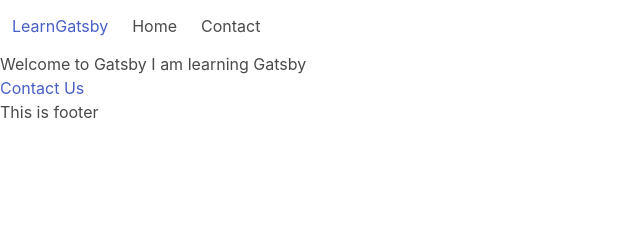
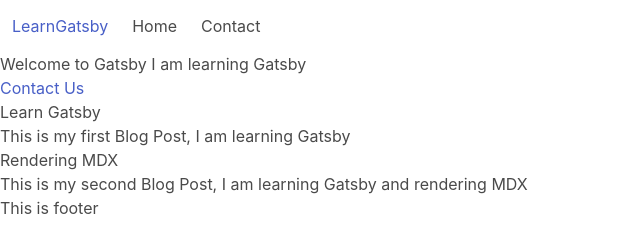
Before and after one commit to HaiderMalik12/gtastby-blog, a Gatsby site: page / in a window 1280 px wide. Shown: the whole page, without its empty margins (0-640 px from the left). Built offline with nearby package versions, Linux system fonts and the light colour scheme; Gatsby itself is replaced by a stand-in of ours.

Commit message:
fetched posts

```diff
--- a/gatsby-config.js
+++ b/gatsby-config.js
@@ -14,5 +14,12 @@
         },
       },
     },
+    {
+      resolve: 'gatsby-source-filesystem',
+      options: {
+        name: 'posts',
+        path: 'posts',
+      },
+    },
   ],
 };
--- a/package.json
+++ b/package.json
@@ -20,6 +20,7 @@
     "gatsby-plugin-mdx": "^1.0.82",
     "gatsby-plugin-react-helmet": "^3.1.23",
     "gatsby-plugin-sass": "^2.1.30",
+    "gatsby-source-filesystem": "^2.1.55",
     "node-sass": "^4.13.1",
     "react": "^16.12.0",
     "react-dom": "^16.12.0",
--- /dev/null
+++ b/posts/00-learn-gatsby/learn-gatsby.mdx
@@ -0,0 +1,7 @@
+---
+title: Learn Gatsby
+author: Haider Malik
+slug: learn-gatsby
+---
+
+This is my first Blog Post, I am learning Gatsby
--- /dev/null
+++ b/posts/01-rendering-mdx/rendering-mdx.mdx
@@ -0,0 +1,7 @@
+---
+title: Rendering MDX
+author: Haider Malik
+slug: rendering-mdx
+---
+
+This is my second Blog Post, I am learning Gatsby and rendering MDX
--- /dev/null
+++ b/src/hooks/use-posts.js
@@ -0,0 +1,25 @@
+import { graphql, useStaticQuery } from 'gatsby';
+
+const usePosts = () => {
+  const data = useStaticQuery(graphql`
+    query {
+      allMdx {
+        nodes {
+          frontmatter {
+            title
+            author
+            slug
+          }
+          excerpt
+        }
+      }
+    }
+  `);
+  return data.allMdx.nodes.map(post => ({
+    title: post.frontmatter.title,
+    slug: post.frontmatter.slug,
+    author: post.frontmatter.author,
+    excerpt: post.excerpt,
+  }));
+};
+export default usePosts;
--- a/src/pages/index.js
+++ b/src/pages/index.js
@@ -3,12 +3,23 @@
 import Layout from '../components/layout';
 
 import '../../src/styles.scss';
+import usePosts from '../hooks/use-posts';
 
-export default () => (
+export default () => {
+  const posts = usePosts();
+  return (
     <Layout>
       <h3>Welcome to Gatsby I am learning Gatsby</h3>
       <p>
         <Link to="/contact">Contact Us</Link>
       </p>
+      {/* display all the blog post content here */}
+      {posts.map(p => (
+        <>
+          <h1>{p.title}</h1>
+          <p>{p.excerpt}</p>
+        </>
+      ))}
     </Layout>
   );
+};
```
Also changed, not shown: 1 other file. Lines whose indentation alone changed are shown as unchanged.
